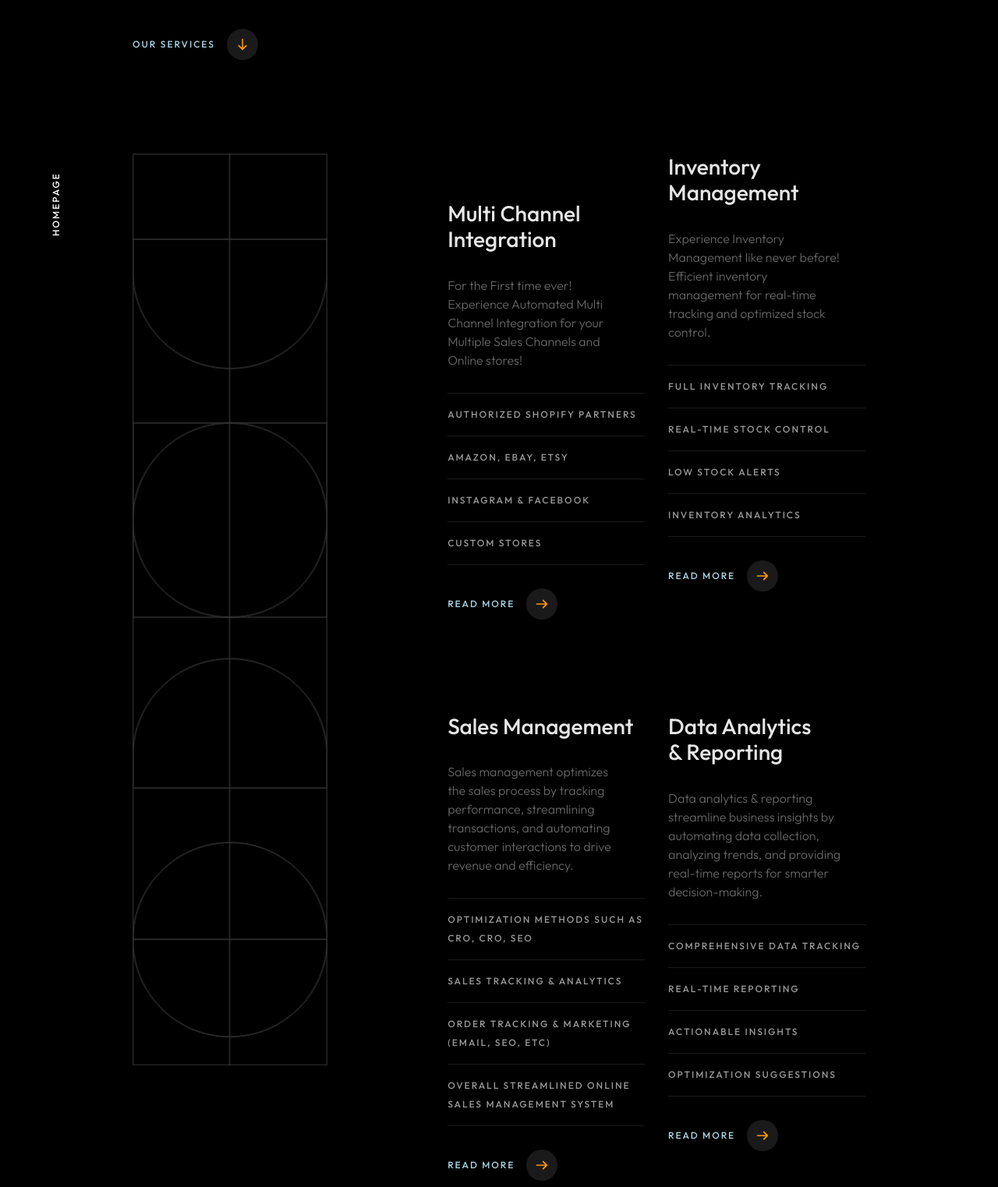
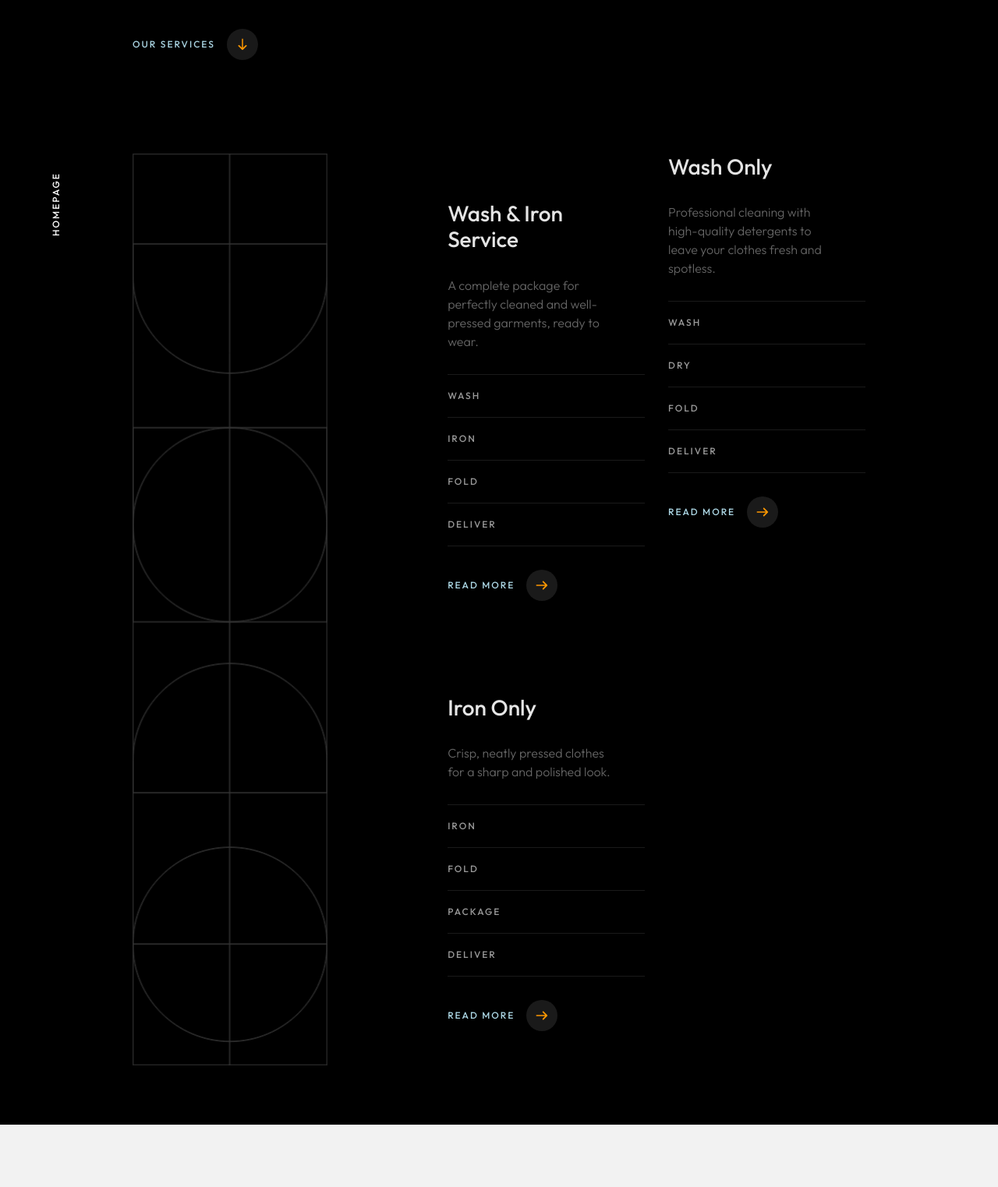
Before and after one commit to Starboylmao/SPOTLESSWEBSITE1, a plain HTML site: page services.html in a window 1280 px wide. Shown: the part 437-1960 px from the top of the page at 78% size. Drawn offline with Linux system fonts and the light colour scheme.

Commit message:
Update services.html

```diff
--- a/services.html
+++ b/services.html
@@ -242,14 +242,13 @@
                                         <div class="row">
                                             <div class="col-md-6 col-lg-6">
                                                 <a href="portfolio-3.html" class="mil-service-card-lg mil-more mil-accent-cursor mil-offset">
-                                                    <h4 class="mil-muted mil-up mil-mb-30">Multi Channel <br>Integration</h4>
-                                                    <p class="mil-descr mil-light-soft mil-up mil-mb-30">For the First time ever! Experience Automated Multi Channel
-                                                        Integration for your Multiple Sales Channels and Online stores!</p>
+                                                    <h4 class="mil-muted mil-up mil-mb-30">Wash & Iron <br>Service</h4>
+                                                    <p class="mil-descr mil-light-soft mil-up mil-mb-30">A complete package for perfectly cleaned and well-pressed garments, ready to wear.</p>
                                                     <ul class="mil-service-list mil-light mil-mb-30">
-                                                        <li class="mil-up">Authorized Shopify Partners</li>
-                                                        <li class="mil-up">Amazon, Ebay, Etsy</li>
-                                                        <li class="mil-up">Instagram & Facebook</li>
-                                                        <li class="mil-up">Custom Stores</li>
+                                                        <li class="mil-up">Wash</li>
+                                                        <li class="mil-up">Iron</li>
+                                                        <li class="mil-up">Fold</li>
+                                                        <li class="mil-up">Deliver</li>
                                                     </ul>
                                                     <div class="mil-link mil-accent mil-arrow-place mil-up">
                                                         <span>Read more</span>
@@ -258,14 +257,14 @@
                                             </div>
                                             <div class="col-md-6 col-lg-6">
                                                 <a href="portfolio-3.html" class="mil-service-card-lg mil-more mil-accent-cursor">
-                                                    <h4 class="mil-muted mil-up mil-mb-30">Inventory Management <br></h4>
-                                                    <p class="mil-descr mil-light-soft mil-up mil-mb-30">Experience Inventory Management like never before! Efficient inventory
-                                                        management for real-time tracking and optimized stock control.</p>
+                                                    <h4 class="mil-muted mil-up mil-mb-30">Wash Only <br></h4>
+                                                    <p class="mil-descr mil-light-soft mil-up mil-mb-30">Professional cleaning with high-quality
+                                                        detergents to leave your clothes fresh and spotless.</p>
                                                     <ul class="mil-service-list mil-light mil-mb-30">
-                                                        <li class="mil-up">Full Inventory Tracking</li>
-                                                        <li class="mil-up">Real-Time Stock Control</li>
-                                                        <li class="mil-up">Low Stock Alerts</li>
-                                                        <li class="mil-up">Inventory Analytics</li>
+                                                        <li class="mil-up">Wash</li>
+                                                        <li class="mil-up">Dry</li>
+                                                        <li class="mil-up">Fold</li>
+                                                        <li class="mil-up">Deliver</li>
                                                     </ul>
                                                     <div class="mil-link mil-accent mil-arrow-place mil-up">
                                                         <span>Read more</span>
@@ -274,69 +273,20 @@
                                             </div>
                                             <div class="col-md-6 col-lg-6">
                                                 <a href="portfolio-3.html" class="mil-service-card-lg mil-more mil-accent-cursor mil-offset">
-                                                    <h4 class="mil-muted mil-up mil-mb-30">Sales Management<br></h4>
-                                                    <p class="mil-descr mil-light-soft mil-up mil-mb-30">Sales management optimizes the sales process by tracking performance,
-                                                        streamlining transactions, and automating customer interactions to drive revenue and efficiency.</p>
+                                                    <h4 class="mil-muted mil-up mil-mb-30">Iron Only<br></h4>
+                                                    <p class="mil-descr mil-light-soft mil-up mil-mb-30">Crisp, neatly pressed clothes for a sharp and polished look.</p>
                                                     <ul class="mil-service-list mil-light mil-mb-30">
-                                                        <li class="mil-up">Optimization Methods such as CRO, CRO, SEO</li>
-                                                        <li class="mil-up">Sales Tracking & Analytics</li>
-                                                        <li class="mil-up">Order Tracking & Marketing (Email, SEO, etc)</li>
-                                                        <li class="mil-up">Overall Streamlined Online Sales Management System</li>
+                                                        <li class="mil-up">Iron</li>
+                                                        <li class="mil-up">Fold</li>
+                                                        <li class="mil-up">Package</li>
+                                                        <li class="mil-up">Deliver</li>
                                                     </ul>
                                                     <div class="mil-link mil-accent mil-arrow-place mil-up">
                                                         <span>Read more</span>
                                                     </div>
                                                 </a>
                                             </div>
-                                             <div class="col-md-6 col-lg-6">
-                                                <a href="portfolio-3.html" class="mil-service-card-lg mil-more mil-accent-cursor mil-offset">
-                                                    <h4 class="mil-muted mil-up mil-mb-30">Data Analytics <br>& Reporting</h4>
-                                                    <p class="mil-descr mil-light-soft mil-up mil-mb-30">Data analytics & reporting streamline business insights by automating data
-                                                        collection, analyzing trends, and providing real-time reports for smarter decision-making.</p>
-                                                    <ul class="mil-service-list mil-light mil-mb-30">
-                                                        <li class="mil-up">Comprehensive Data Tracking</li>
-                                                        <li class="mil-up">Real-Time Reporting</li>
-                                                        <li class="mil-up">Actionable Insights</li>
-                                                        <li class="mil-up">Optimization Suggestions</li>
-                                                    </ul>
-                                                    <div class="mil-link mil-accent mil-arrow-place mil-up">
-                                                        <span>Read more</span>
-                                                    </div>
-                                                </a>
-                                            </div>
-                                             <div class="col-md-6 col-lg-6">
-                                                <a href="portfolio-3.html" class="mil-service-card-lg mil-more mil-accent-cursor mil-offset">
-                                                    <h4 class="mil-muted mil-up mil-mb-30">Software <br>Optimization</h4>
-                                                    <p class="mil-descr mil-light-soft mil-up mil-mb-30">Software optimization enhances efficiency, speed,
-                                                        and performance by streamlining workflows, integrating tools, and automating processes to reduce inefficiencies.</p>
-                                                    <ul class="mil-service-list mil-light mil-mb-30">
-                                                        <li class="mil-up">Smart System Integration</li>
-                                                        <li class="mil-up">Automated Workflow Optimization</li>
-                                                        <li class="mil-up">Centralized Software Dashboard</li>
-                                                        <li class="mil-up">Instant Impact</li>
-                                                    </ul>
-                                                    <div class="mil-link mil-accent mil-arrow-place mil-up">
-                                                        <span>Read more</span>
-                                                    </div>
-                                                </a>
-                                            </div>
-                                            <div class="col-md-6 col-lg-6">
-                                                <a href="portfolio-3.html" class="mil-service-card-lg mil-more mil-accent-cursor">
-                                                    <h4 class="mil-muted mil-up mil-mb-30">Consultation <br>Services</h4>
-                                                    <p class="mil-descr mil-light-soft mil-up mil-mb-30">Consultation provides expert guidance to
-                                                        optimize business strategies, improve operations, and drive sustainable growth through data-driven
-                                                        insights and industry best practices.</p>
-                                                    <ul class="mil-service-list mil-light mil-mb-30">
-                                                        <li class="mil-up">Full Problem Analyzation</li>
-                                                        <li class="mil-up">Full Overall Research</li>
-                                                        <li class="mil-up">Providing Custom Solution</li>
-                                                        <li class="mil-up">Overall Traditional & Software Solutions</li>
-                                                    </ul>
-                                                    <div class="mil-link mil-accent mil-arrow-place mil-up">
-                                                        <span>Read more</span>
-                                                    </div>
-                                                </a>
-                                            </div>
+
                                         </div>
                                     </div>
                                 </div>
```
